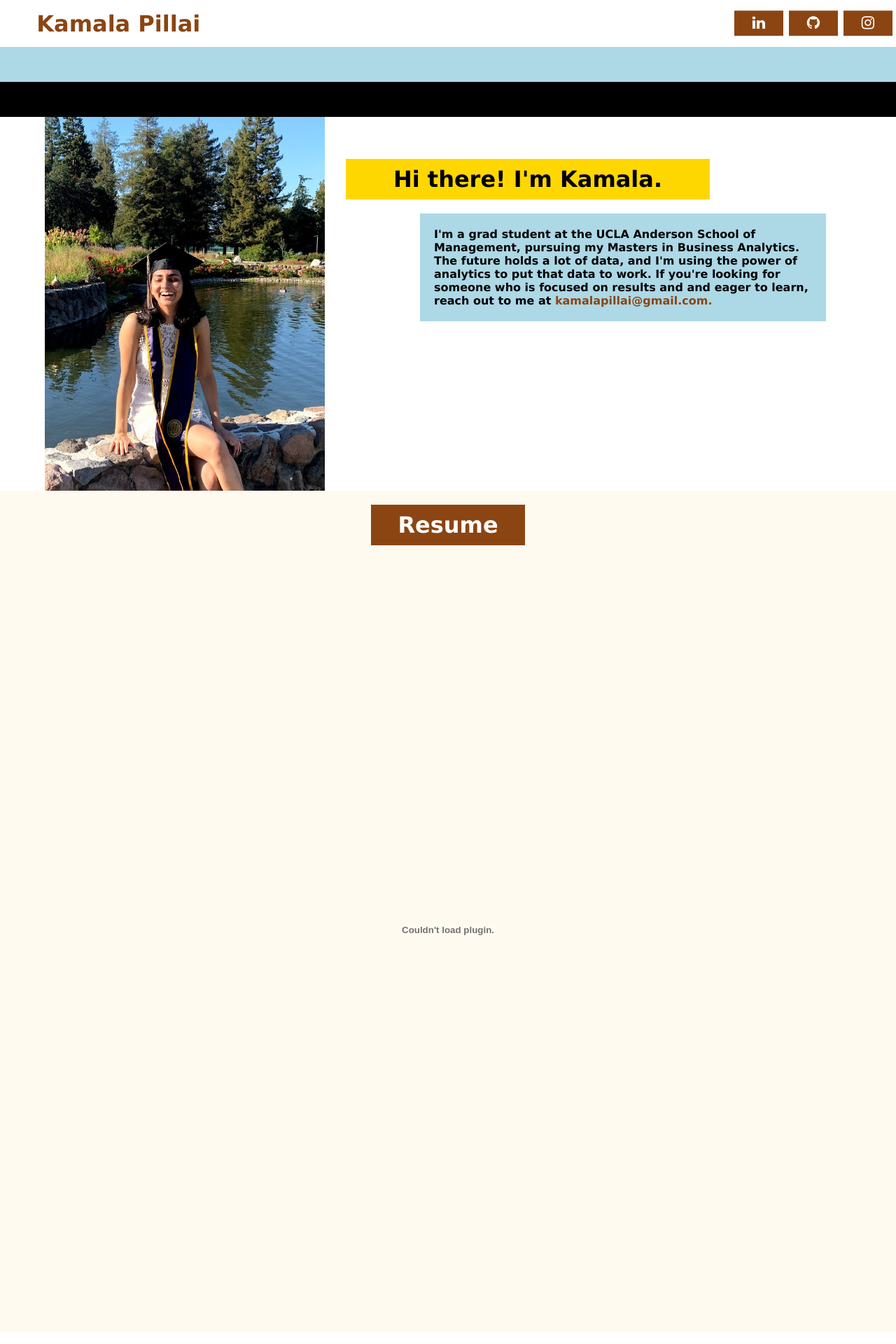
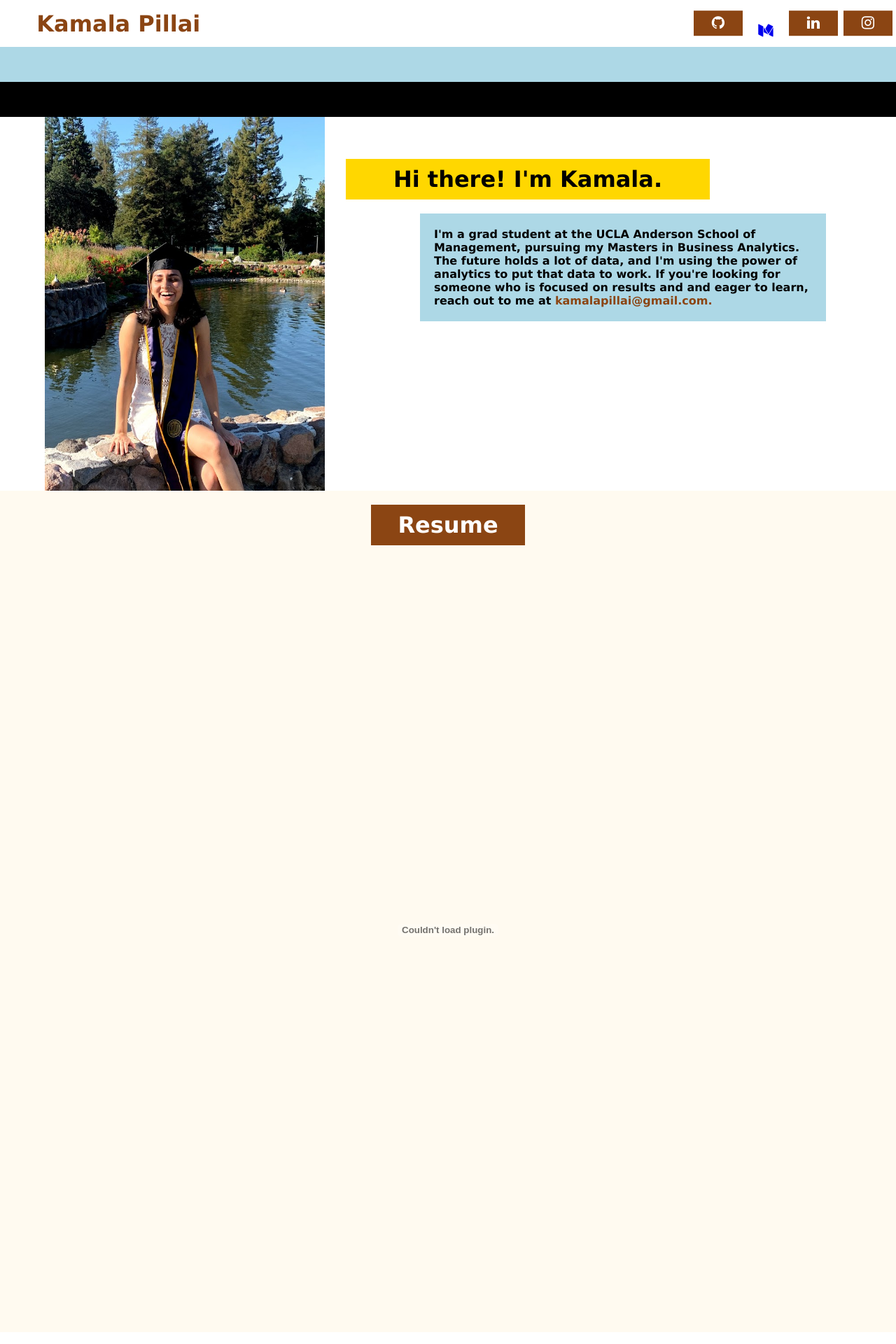
Before and after one commit to kpill/kpill.github.io, a Jekyll site: the page built from index.html, in a window 1280 px wide. Shown: the top 1920 px of the page at 70% size. Built offline with Jekyll 4.4.1, drawn with Linux system fonts in a browser that asks for light colours.

Commit message:
Update default.html

```diff
--- a/_layouts/default.html
+++ b/_layouts/default.html
@@ -41,8 +41,9 @@ $_POST["insert your message here"]. "From: kamalapillai@gmail.com");
 		<header>
 			<h1><a class="home" href="/">Kamala Pillai</a></h1>
 			<div class="social-icons">
+				<a href="https://github.com/kpill" class="fa fa-github fa-lg" target="_blank"></a>
+				<a href="https://medium.com/@kamalapillai" class="fa fa-medium fa-lg" target="_blank"></a>
 				<a href="https://www.linkedin.com/in/kamala-pillai/" class="fa fa-linkedin fa-lg" target="_blank"></a>
-				<a href="https://github.com/kpill" class="fa fa-github fa-lg" target="_blank"></a>
 				<a href="https://www.instagram.com/kamalafood/?hl=en" class="fa fa-instagram fa-lg" target="_blank"></a>
 			</div>
 		</header>
```
